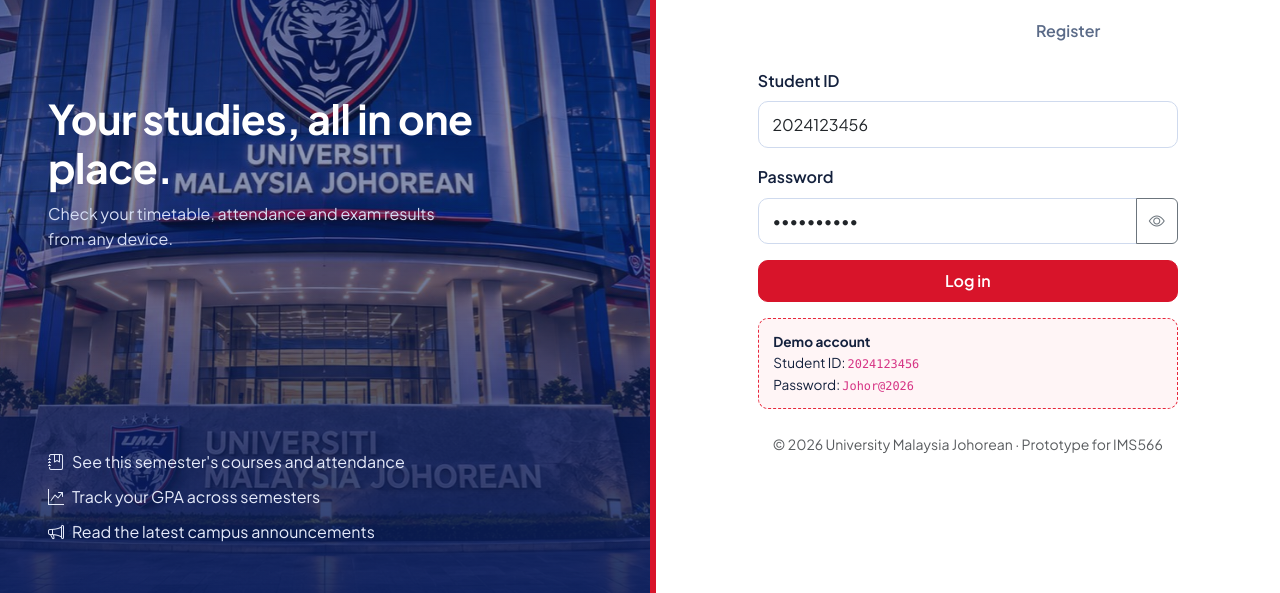
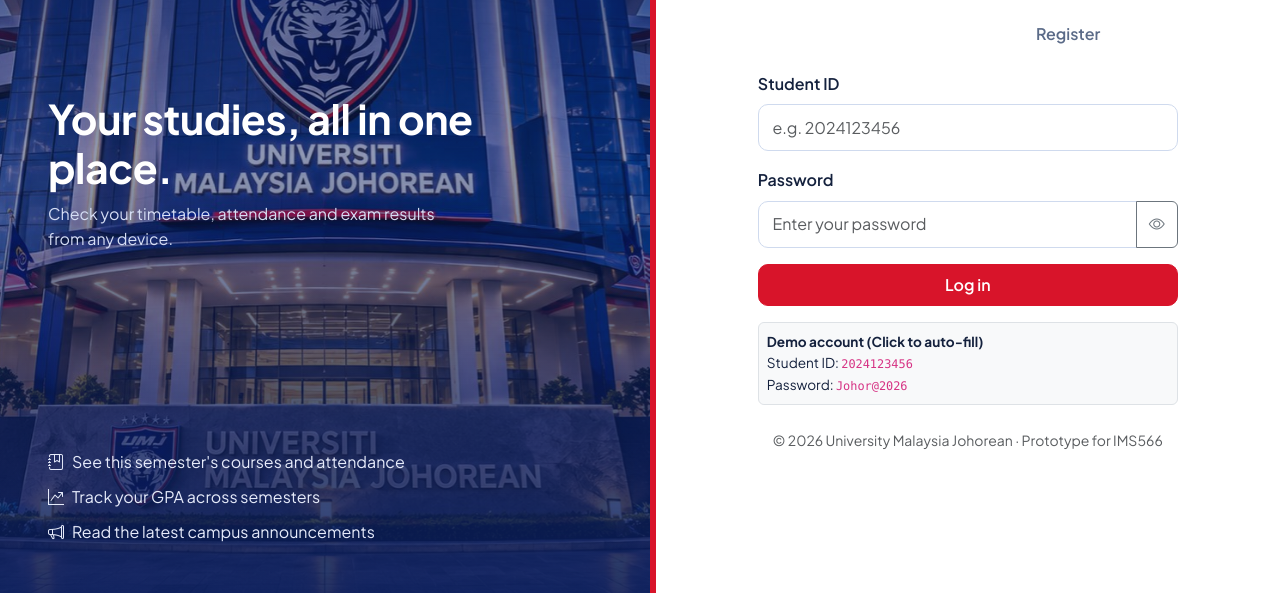
Before and after one commit to kitkatoreo/UMJ, a plain HTML site: page index.html in a window 1280 px wide. Shown: the part 207-800 px from the top of the page. Drawn offline with nearby package versions, Linux system fonts and the light colour scheme.

Commit message:
Update university portal

```diff
--- a/index.html
+++ b/index.html
@@ -13,6 +13,11 @@
   <link href="https://cdn.jsdelivr.net/npm/bootstrap@5.3.3/dist/css/bootstrap.min.css" rel="stylesheet">
   <link href="https://cdn.jsdelivr.net/npm/bootstrap-icons@1.11.3/font/bootstrap-icons.min.css" rel="stylesheet">
   <link href="css/style.css?v=3" rel="stylesheet">
+  <style>
+    /* Optional: make the demo box look clickable */
+    .demo-box { cursor: pointer; transition: background-color 0.2s; }
+    .demo-box:hover { background-color: rgba(0,0,0,0.03); border-radius: 4px; padding: 4px; }
+  </style>
 </head>
 <body>
 <a class="skip-link" href="#login-panel">Skip to sign in</a>
@@ -51,12 +56,12 @@
             <div id="loginOk" class="alert alert-success d-none" role="status">Account created. Log in with your new details.</div>
             <div id="loginError" class="alert alert-danger d-none" role="alert"></div>
             <div class="mb-3"><label class="form-label fw-semibold" for="loginId">Student ID</label>
-              <input class="form-control" id="loginId" inputmode="numeric" autocomplete="username" placeholder="e.g. 2024123456" value="2024123456"></div>
+              <input class="form-control" id="loginId" inputmode="numeric" autocomplete="username" placeholder="e.g. 2024123456"></div>
             <div class="mb-3"><label class="form-label fw-semibold" for="loginPass">Password</label>
-              <div class="input-group"><input class="form-control" id="loginPass" type="password" autocomplete="current-password" placeholder="Enter your password" value="Johor@2026">
+              <div class="input-group"><input class="form-control" id="loginPass" type="password" autocomplete="current-password" placeholder="Enter your password">
               <button class="btn btn-outline-secondary" type="button" data-toggle-pass="loginPass" aria-label="Show or hide password"><i class="bi bi-eye"></i></button></div></div>
             <button class="btn btn-accent w-100 py-2" type="submit">Log in</button>
-            <div class="demo-box mt-3"><strong>Demo account</strong><br>Student ID: <code>2024123456</code><br>Password: <code>Johor@2026</code></div>
+            <div class="demo-box mt-3 p-2 border rounded bg-light" id="fillDemo" title="Click to auto-fill"><strong>Demo account (Click to auto-fill)</strong><br>Student ID: <code>2024123456</code><br>Password: <code>Johor@2026</code></div>
           </form>
         </div>
         <!-- Register -->
@@ -81,5 +86,12 @@
 <script src="https://cdn.jsdelivr.net/npm/bootstrap@5.3.3/dist/js/bootstrap.bundle.min.js"></script>
 <script src="js/data.js?v=3"></script>
 <script src="js/auth.js?v=3"></script>
+<script>
+  // Click-to-fill demo credentials script
+  document.getElementById('fillDemo').addEventListener('click', function() {
+    document.getElementById('loginId').value = '2024123456';
+    document.getElementById('loginPass').value = 'Johor@2026';
+  });
+</script>
 </body>
 </html>
```
